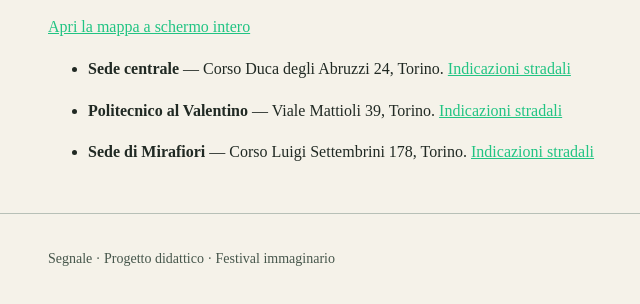
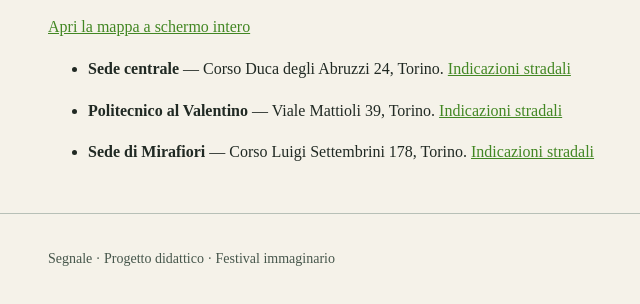
Before and after one commit to brognabenedetta-crypto/festival-segnale, a plain HTML site: page info e luoghi.html in a window 1280 px wide. Shown: the part 1872-2176 px from the top of the page, without its empty margins (48-688 px from the left). Drawn offline with nearby package versions, Linux system fonts and the light colour scheme.

Commit message:
Sito corretto

```diff
--- a/info e luoghi.html
+++ b/info e luoghi.html
@@ -69,8 +69,9 @@
  <div class="mappa-container">
   <iframe
     title="Mappa delle tre sedi del festival Segnale a Torino"
-      src="https://umap.openstreetmap.fr/it/map/segnale-sedi-del-festival-immaginario_1479665?scaleControl=false&amp;miniMap=false&amp;scrollWheelZoom=false&amp;zoomControl=true&amp;allowEdit=false&amp;moreControl=true&amp;searchControl=null&amp;tilelayersControl=null&amp;embedControl=null&amp;datalayersControl=true&amp;onLoadPanel=none&amp;captionBar=false#14/45.046816/7.649699"
-      allowfullscreen>
+    src="https://umap.openstreetmap.fr/it/map/segnale-sedi-del-festival-immaginario_1479665?scaleControl=false&amp;miniMapControl=false&amp;scrollWheelZoom=false&amp;zoomControl=true&amp;editMode=disabled&amp;moreControl=true&amp;searchControl=null&amp;tilelayersControl=null&amp;embedControl=null&amp;datalayersControl=true&amp;onLoadPanel=none&amp;captionBar=false&amp;captionMenus=true"
+    allowfullscreen
+    allow="geolocation">
   </iframe>
 </div>
 
@@ -84,17 +85,17 @@
   <ul class="indirizzi-sedi">
   <li>
     <strong>Sede centrale</strong> — Corso Duca degli Abruzzi 24, Torino.
-      <a href="https://www.google.com/maps/search/?api=1&amp;query=Corso+Duca+degli+Abruzzi+24%2C+Torino"
+    <a href="https://maps.app.goo.gl/WWAYfDtC7uZsQsmw9"
        target="_blank" rel="noopener">Indicazioni stradali</a>
   </li>
   <li>
     <strong>Politecnico al Valentino</strong> — Viale Mattioli 39, Torino.
-      <a href="https://www.google.com/maps/search/?api=1&amp;query=Viale+Mattioli+39%2C+Torino"
+    <a href="https://maps.app.goo.gl/SrpLAtzutwujuR1D7"
        target="_blank" rel="noopener">Indicazioni stradali</a>
   </li>
   <li>
     <strong>Sede di Mirafiori</strong> — Corso Luigi Settembrini 178, Torino.
-      <a href="https://www.google.com/maps/search/?api=1&amp;query=Corso+Luigi+Settembrini+178%2C+Torino"
+    <a href="https://maps.app.goo.gl/ZCMADsJvBf9syFCu9"
        target="_blank" rel="noopener">Indicazioni stradali</a>
   </li>
 </ul>
--- a/style.css
+++ b/style.css
@@ -3,7 +3,7 @@
 
 /* Scelte comuni: ogni regola usa var() per richiamarne il valore. */
 :root {
-  --colore-primario: #21c483;
+  --colore-primario: #428723;
   --colore-primario-scuro: #cd10a4;
   --colore-sfondo: #f5f2e9;
   --colore-testo: #202923;
```
Lines whose indentation alone changed are shown as unchanged.
